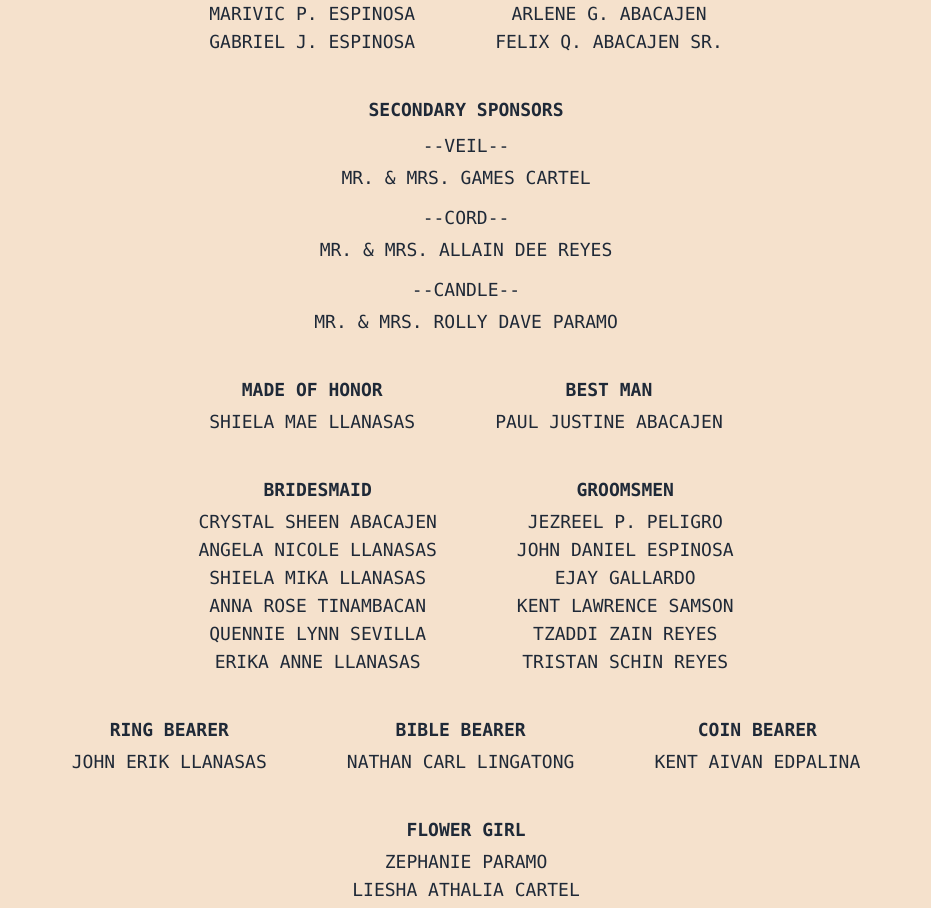
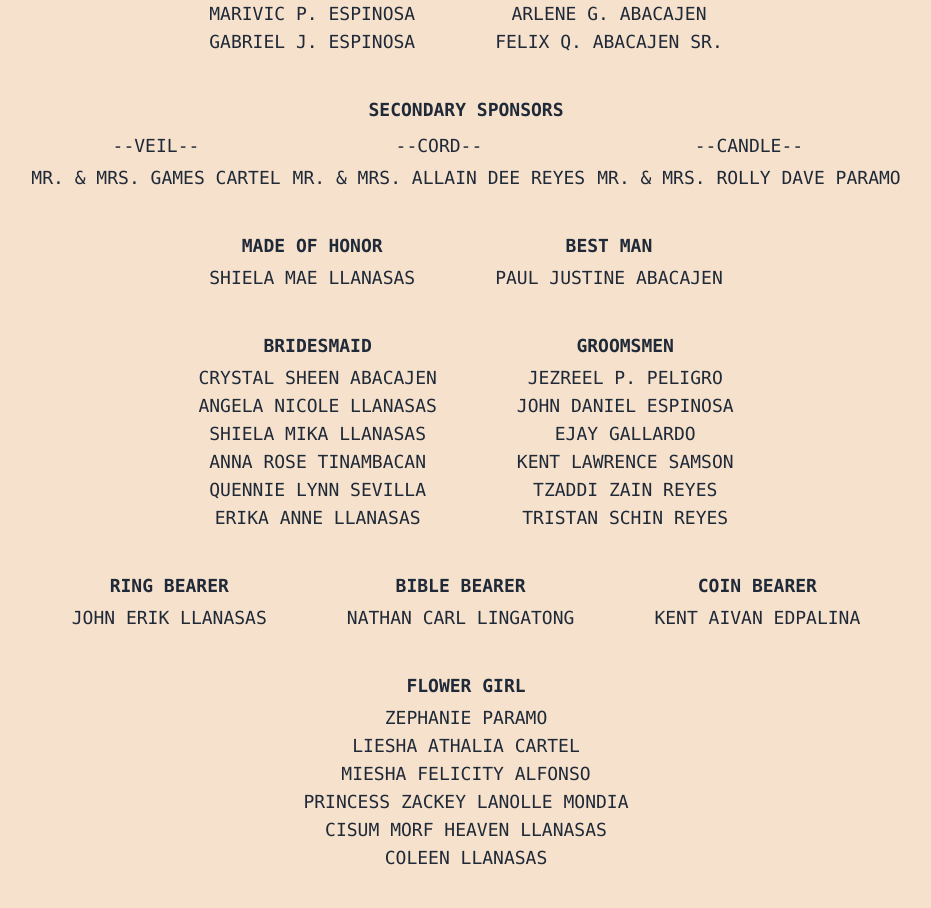
Before and after one commit to felix1251/my-wedding, a Vue app: page /home in a window 1280 px wide. Shown: the part 1040-1948 px from the top of the page, without its empty margins (174-1105 px from the left). Built offline with nearby package versions, Linux system fonts and the light colour scheme.

Commit message:
user lang typescript

```diff
--- a/src/sections/CeremonySection.vue
+++ b/src/sections/CeremonySection.vue
@@ -21,7 +21,8 @@
         </div>
     </section>
 </template>
-<script>
+
+<script lang="ts">
 import { CEREMONY_SECTION } from "./section.names.ts";
 export default {
     name: CEREMONY_SECTION,
--- a/src/sections/ImageSection.vue
+++ b/src/sections/ImageSection.vue
@@ -17,7 +17,8 @@
         />
     </section>
 </template>
-<script>
+
+<script lang="ts">
 import ScrollDownIcon from "../components/ScrollDownIcon.vue";
 import { scrollIntoView } from "../utilities";
 import { IMAGE_SECTION, PARTICIPANT_SECTION } from "./section.names.ts";
--- a/src/sections/ParticipantSection.vue
+++ b/src/sections/ParticipantSection.vue
@@ -1,5 +1,8 @@
 <template>
-    <section :id="scrollId" class="section-container">
+    <section
+        :id="scrollId"
+        class="section-container"
+    >
         <h2 class="section-title">Bridal Entourage</h2>
         <div class="participant-list">
             <div
@@ -30,9 +33,7 @@
             </div>
             <div class="flex gap-1 flex-col text-center default-text">
                 <h3 class="participant-title">Secondary Sponsors</h3>
-                <div
-                    class="flex gap-3 flex-col flex-row flex-wrap justify-center"
-                >
+                <div class="flex gap-3 flex-row flex-wrap justify-center">
                     <div>
                         <h3 class="sub-participant-title">--Veil--</h3>
                         <span class="participant-name">
@@ -207,7 +208,8 @@
         </div>
     </section>
 </template>
-<script>
+
+<script lang="ts">
 import { PARTICIPANT_SECTION } from "./section.names.ts";
 export default {
     name: PARTICIPANT_SECTION,
--- a/src/sections/ReceptionSection.vue
+++ b/src/sections/ReceptionSection.vue
@@ -21,7 +21,7 @@
         </div>
     </section>
 </template>
-<script>
+<script lang="ts">
 import { RECEPTION_SECTION } from "./section.names.ts";
 export default {
     name: RECEPTION_SECTION,
--- a/src/views/Invitation.vue
+++ b/src/views/Invitation.vue
@@ -4,4 +4,4 @@
 <script>
 export default {};
 </script>
-<style lang=""></style>
+<style lang="ts"></style>
--- a/tsconfig.json
+++ b/tsconfig.json
@@ -12,7 +12,8 @@
     "lib": ["ESNext", "DOM"],
     "skipLibCheck": true,
     "noEmit": true,
-    "allowJs": true
+    "allowJs": true,
+    "allowImportingTsExtensions": true,
   },
   "include": ["src/**/*.ts", "src/**/*.d.ts", "src/**/*.tsx", "src/**/*.vue"],
   "references": [{ "path": "./tsconfig.node.json" }]
```
